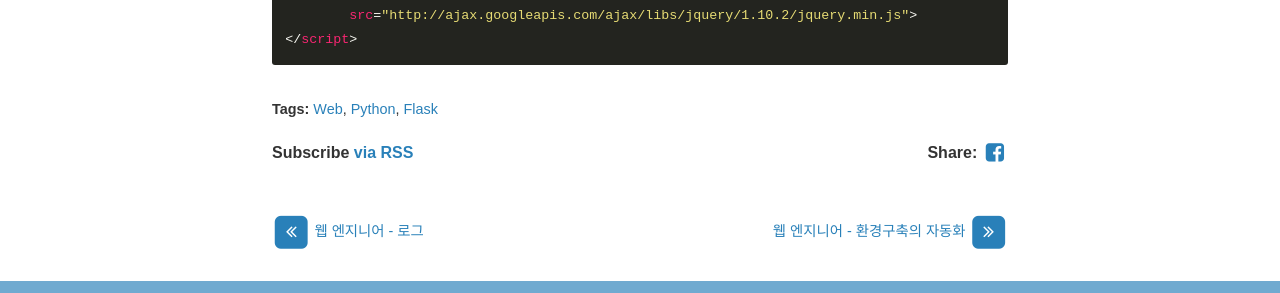
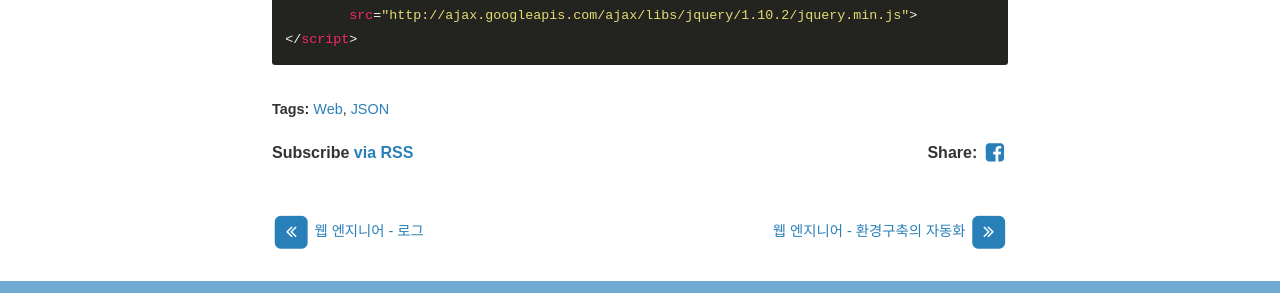
Before and after one commit to yoonkh/yoonkh.github.io, a Jekyll site: the page built from _posts/2017-12-25-Web6.markdown, in a window 1280 px wide and 900 px high, scrolled down 7256 px. Shown: the part 369-662 px from the top of the window. Built offline with Jekyll 4.4.1, drawn with Linux system fonts in a browser that asks for light colours; nearby versions of some CDN libraries; comment, search, counter and statistics services are not loaded.

Commit message:
Update 2017-12-25-Web6.markdown

```diff
--- a/_posts/2017-12-25-Web6.markdown
+++ b/_posts/2017-12-25-Web6.markdown
@@ -6,8 +6,7 @@ author: Yoonkh
 categories: Web
 tags:
 - Web
-- Python
-- Flask
+- JSON
 comments: True
 ---
 
```
